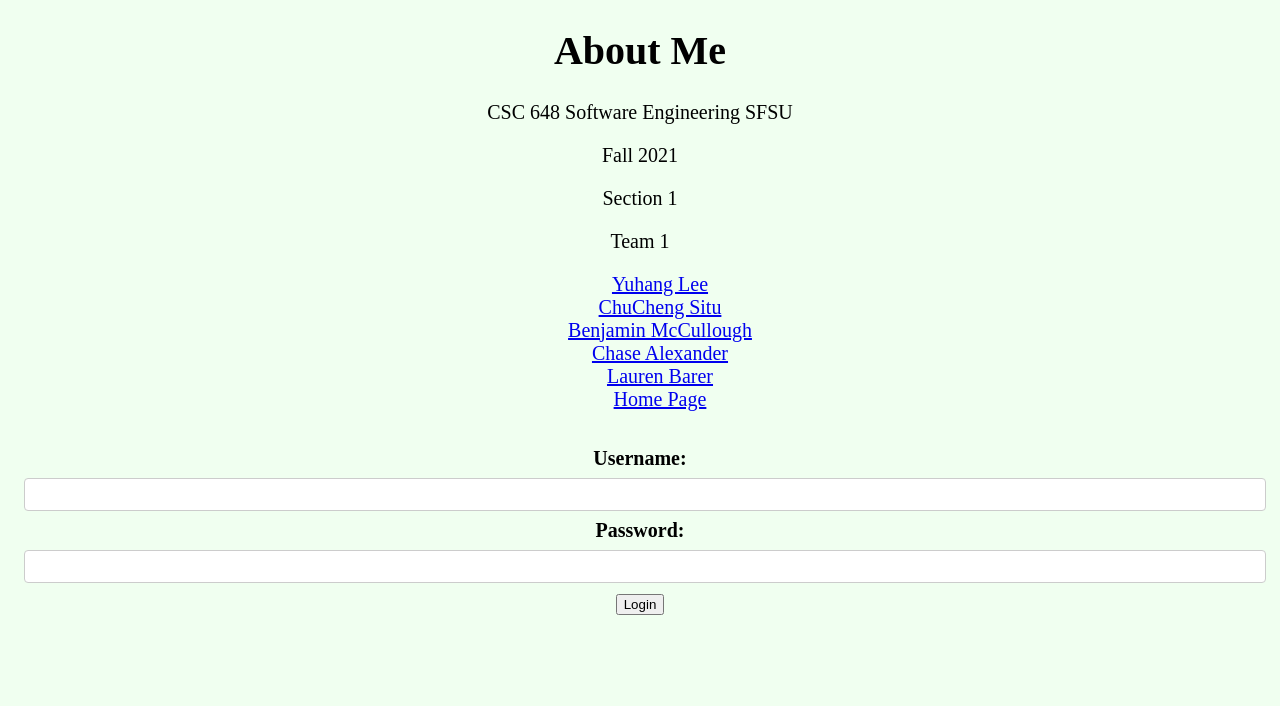
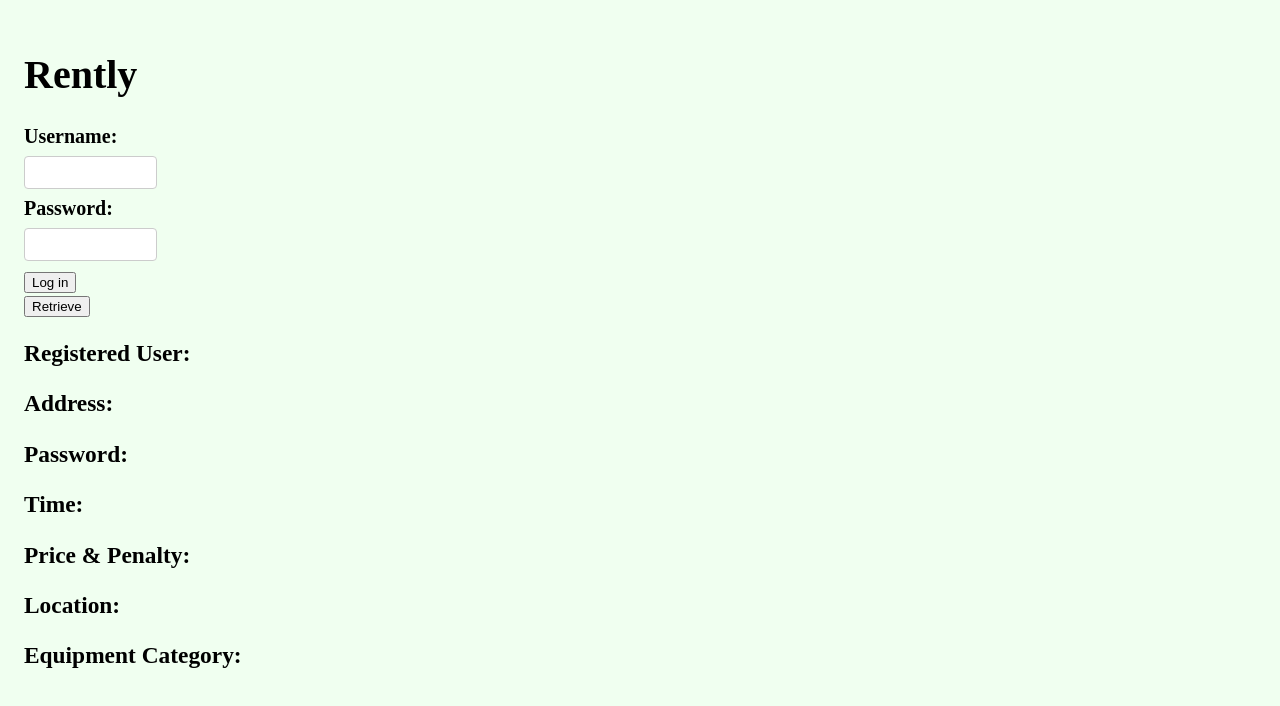
Before and after one commit to CalDevC/Rently, a React (Create React App) app in the folder application/react-app/: page /HomePage in a window 1280 px wide. Shown: the top 706 px of the page. Built offline with nearby package versions, Linux system fonts and the light colour scheme.

Commit message:
Create the Retrieve Button, Move the text to the left, Create the data items

```diff
--- a/application/react-app/src/App.css
+++ b/application/react-app/src/App.css
@@ -1,5 +1,4 @@
 body {
   background-color: honeydew;
-  text-align: center;
   font-size: 20px;
 }
--- a/application/react-app/src/App.js
+++ b/application/react-app/src/App.js
@@ -13,7 +13,8 @@ import HomePage from "./TestHomePage/HomePage";
 function App() {
   return (
     <div className="App">
-      <MainNavigation className="main" />
+      <HomePage />
+      {/* <MainNavigation className="main" />
       <Switch>
         <Route path="/" exact={true}></Route>
 
@@ -38,8 +39,8 @@ function App() {
         </Route>
         <Route path="/HomePage">
           <HomePage />
-        </Route>
-      </Switch>
+        </Route> */}
+      {/* </Switch> */}
     </div>
   );
 }
--- a/application/react-app/src/TestHomePage/HomePage.js
+++ b/application/react-app/src/TestHomePage/HomePage.js
@@ -1,6 +1,5 @@
 import { useRef } from "react";
 import React from "react";
-import Card from "./Card";
 import classes from "./HomePage.module.css";
 
 function HomePage() {
@@ -21,6 +20,7 @@ function HomePage() {
   }
   return (
     <form className={classes.form} onSubmit={submitHandler}>
+      <h1>Rently</h1>
       <div className={classes.control}>
         <label htmlFor="Username">Username:</label>
         <input type="text" required id="username" ref={usernameInputRef} />
@@ -30,8 +30,18 @@ function HomePage() {
         <input type="text" required id="username" ref={passwordInputRef} />
       </div>
       <div>
-        <button>Login</button>
+        <button>Log in</button>
       </div>
+      <div>
+        <button>Retrieve</button>
+      </div>
+      <h3> Registered User:</h3>
+      <h3> Address: </h3>
+      <h3> Password: </h3>
+      <h3>Time:</h3>
+      <h3>Price & Penalty:</h3>
+      <h3>Location:</h3>
+      <h3>Equipment Category:</h3>
     </form>
   );
 }
--- a/application/react-app/src/TestHomePage/HomePage.module.css
+++ b/application/react-app/src/TestHomePage/HomePage.module.css
@@ -19,7 +19,7 @@
   border-radius: 4px;
   border: 1px solid #ccc;
   padding: 0.25rem;
-  width: 100%;
+  width: 10%;
 }
 
 .actions {
```
